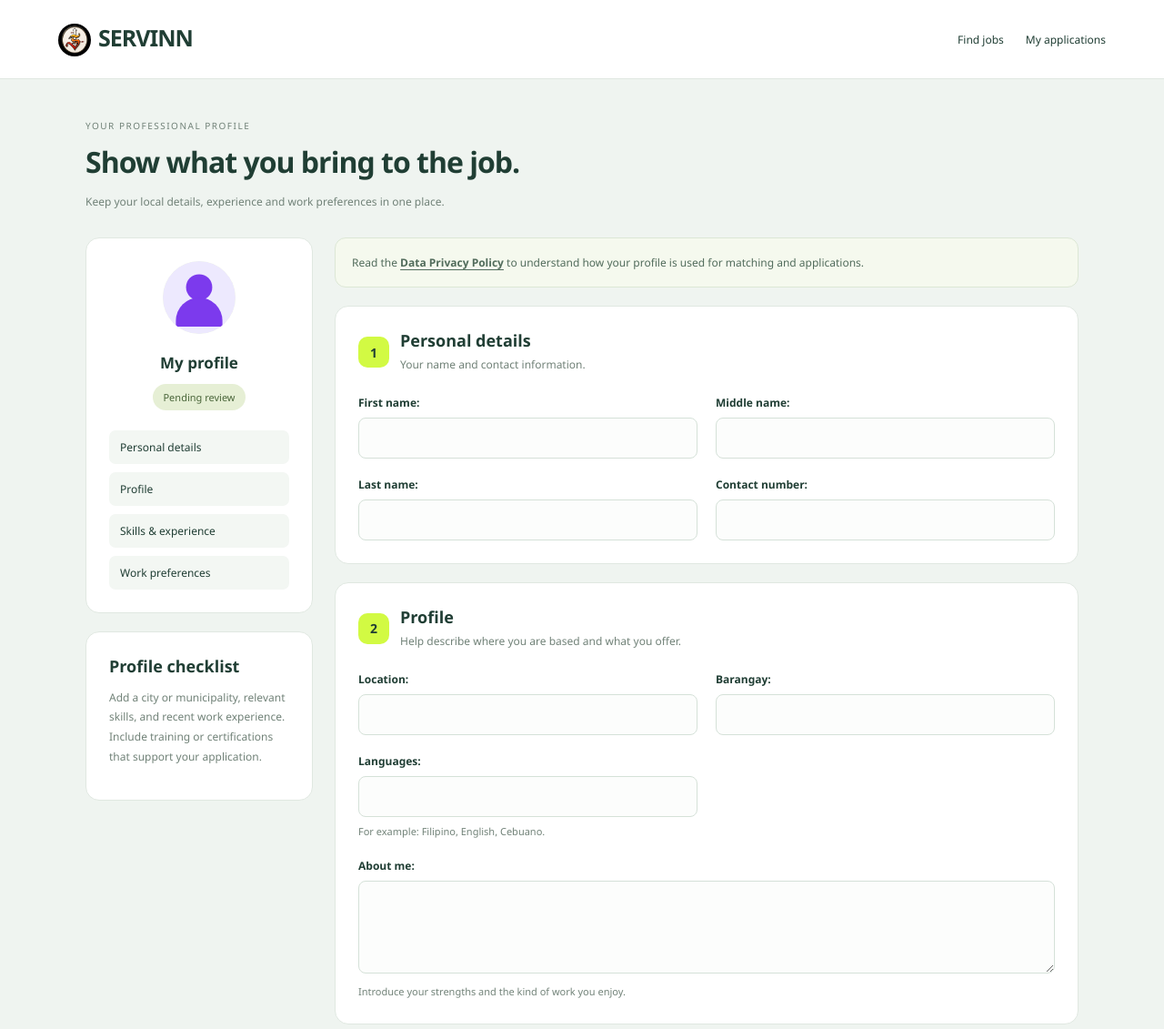
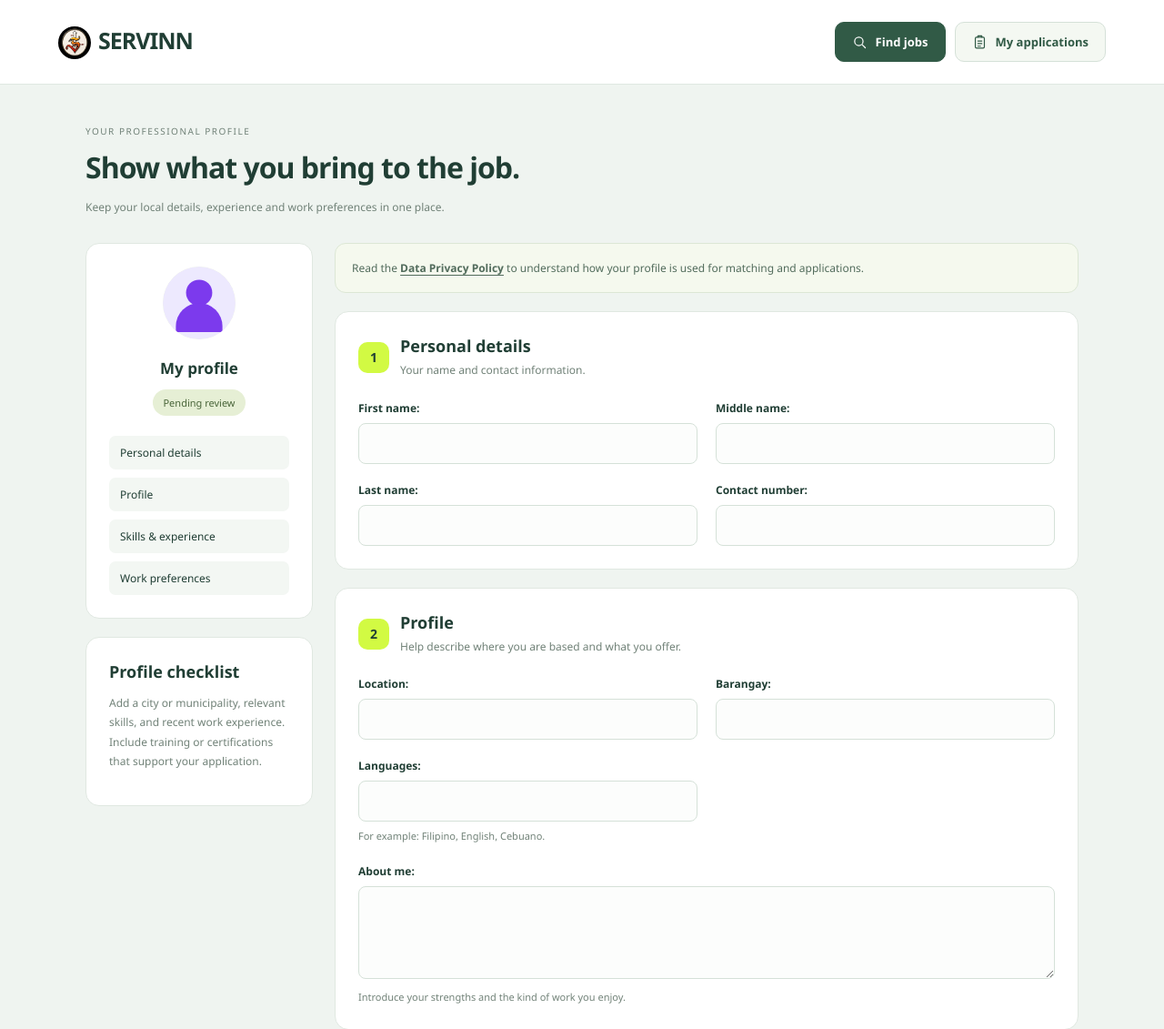
Before and after one commit to servinnsystem/servinn-system, a Django app: template jobseekers/templates/jobseekers/profile_setup.html in a window 1280 px wide. Shown: the top 1131 px of the page at 91% size. Run offline with Django 5.2, Linux system fonts and the light colour scheme; the template is opened without the code that fills it: values that come from a table or form of the project are taken from there, others are empty.

Commit message:
Improve profile navigation buttons

```diff
--- a/jobseekers/templates/jobseekers/profile_setup.html
+++ b/jobseekers/templates/jobseekers/profile_setup.html
@@ -12,7 +12,14 @@
     header{background:white;border-bottom:1px solid #e0e8e1;padding:24px 5%;display:flex;justify-content:space-between;align-items:center;gap:20px}
     .brand{font-size:25px;font-weight:800;letter-spacing:-1px}
     .brand span{color:#86a939}
-    nav{display:flex;gap:24px;font-size:12px}
+    header nav{display:flex;gap:10px;flex-wrap:wrap;font-size:13px}
+    header nav a{display:inline-flex;align-items:center;justify-content:center;gap:9px;min-height:44px;padding:11px 18px;border:1px solid #d5e1d8;border-radius:10px;background:#f4f8f2;color:#315a46;font-weight:600;transition:background .15s,box-shadow .15s}
+    header nav a:first-child{background:#315a46;color:white;border-color:#315a46}
+    header nav a:hover{background:#e5eee0;box-shadow:0 3px 10px #203e3412}
+    header nav a:first-child:hover{background:#234a3b}
+    header nav svg{width:17px;height:17px;fill:none;stroke:currentColor;stroke-width:1.7;stroke-linecap:round;stroke-linejoin:round;flex-shrink:0}
+    @media(max-width:450px){header nav{width:100%}header nav a{flex:1;padding:11px 12px}}
+    @media(prefers-reduced-motion:reduce){header nav a{transition:none}}
     main{max-width:1140px;margin:40px auto;padding:0 24px 35px}
     h1{font-size:32px;letter-spacing:-1px;margin:10px 0}
     h2{font-size:18px;margin:0}
@@ -75,8 +82,8 @@
   <header>
     <a class="brand" href="{% url 'jobseeker_dashboard' %}">{% include 'includes/brand_logo.html' %}SERVINN</a>
     <nav aria-label="Main site navigation">
-      <a href="{% url 'jobseeker_dashboard' %}">Find jobs</a>
-      <a href="{% url 'my_applications' %}">My applications</a>
+      <a href="{% url 'jobseeker_dashboard' %}"><svg viewBox="0 0 24 24" aria-hidden="true"><circle cx="10.5" cy="10.5" r="6.5"/><path d="m16 16 4.5 4.5"/></svg>Find jobs</a>
+      <a href="{% url 'my_applications' %}"><svg viewBox="0 0 24 24" aria-hidden="true"><rect x="5" y="4" width="14" height="17" rx="2"/><path d="M9 4V2h6v2M9 10h6M9 14h6M9 18h4"/></svg>My applications</a>
     </nav>
   </header>
 
```
